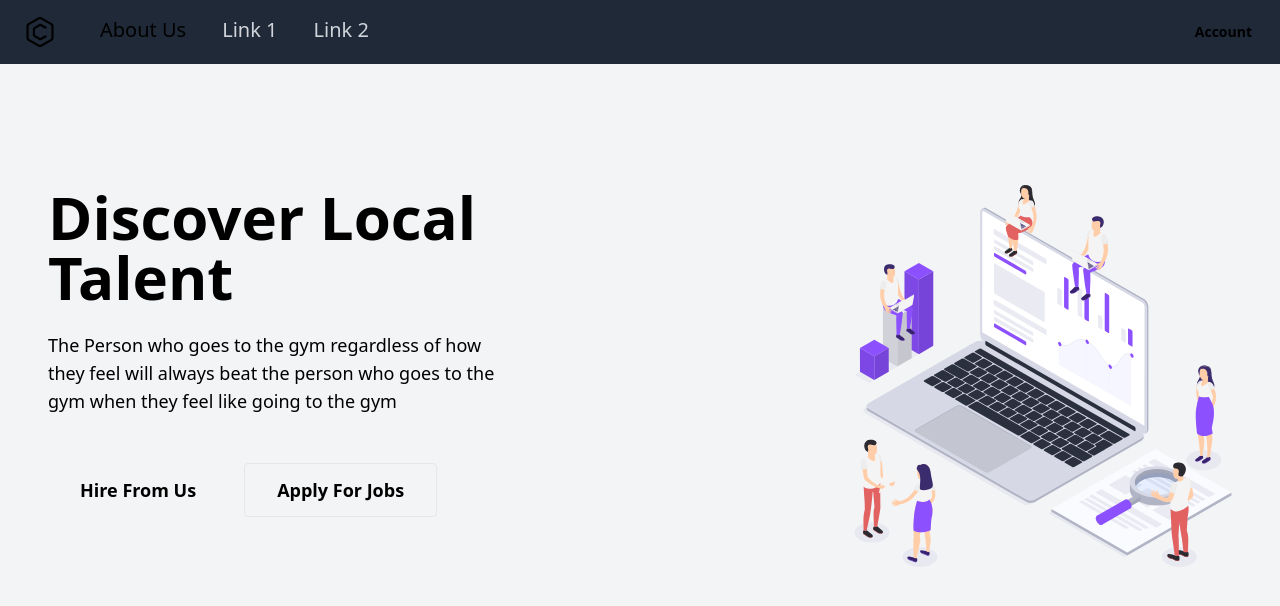
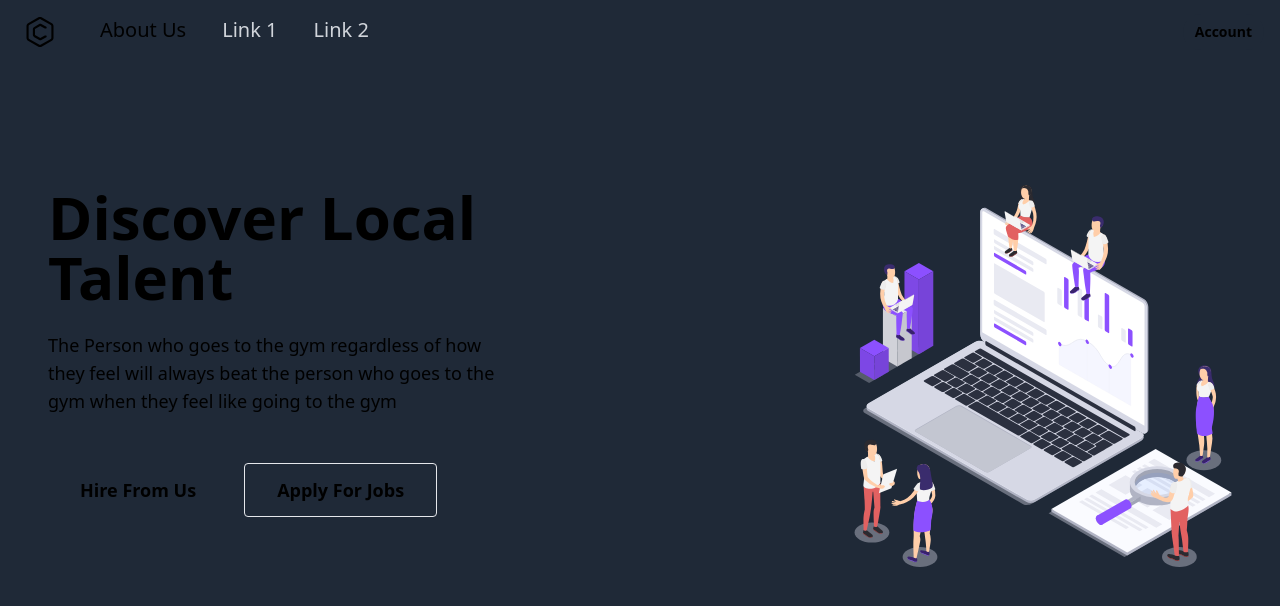
Before and after one commit to Marius-Mulama/crispy-train-frontend, a React (Create React App) app: page / in a window 1280 px wide. Shown: the top 606 px of the page. Built offline with nearby package versions, Linux system fonts and the light colour scheme.

Commit message:
Changed some colors

```diff
--- a/src/App.js
+++ b/src/App.js
@@ -10,7 +10,7 @@ function App() {
 
     <Router>
       <Header/>
-      <div className='bg-gray-100 min-h-full'>
+      <div className='bg-gray-800 min-h-full'>
         <Routes>
           <Route path={"/"} element={<Welcome/>} />
           <Route path={"/login"} element={<Authentication bool={true} />}/>
```
